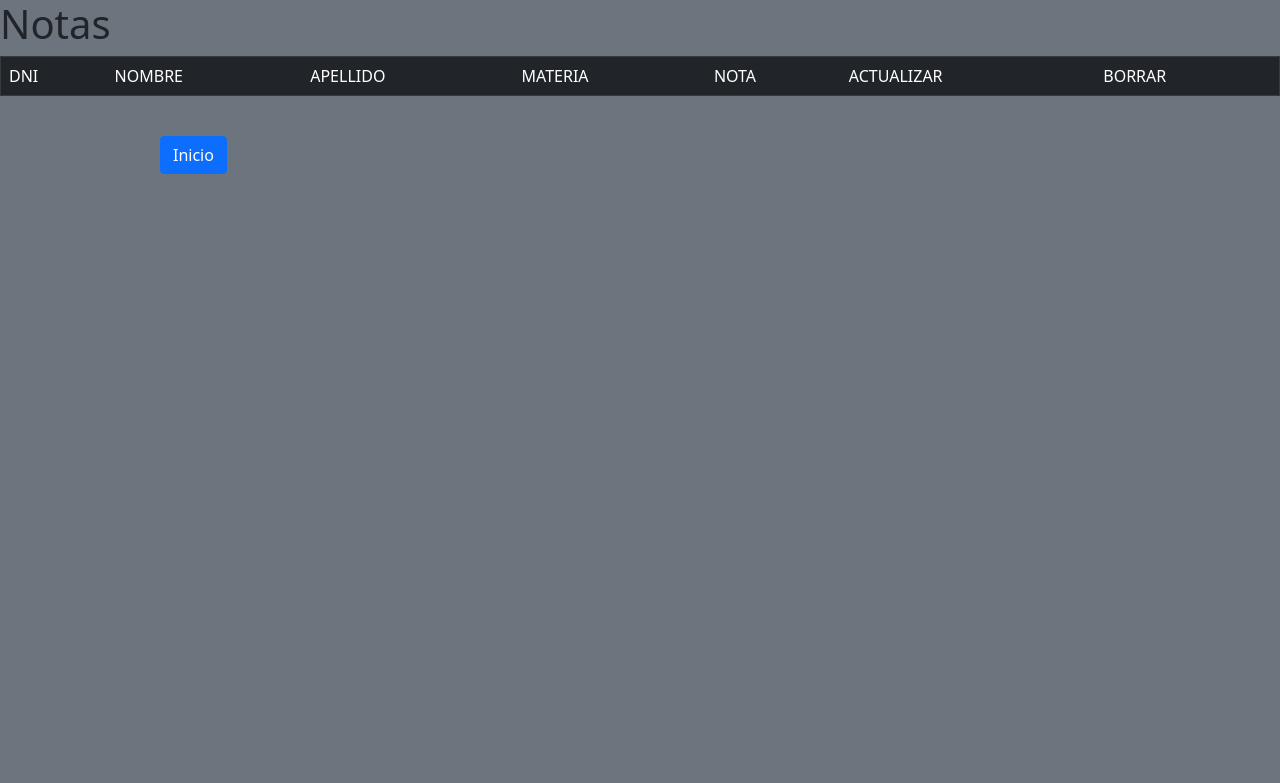
After one commit to DanielEdgardoSoloa/alumno, a PHP site: page /notas.php in a window 1280 px wide. The commit adds this page. Shown: the top 783 px of the page. Run offline with PHP 8.4, Linux system fonts and the light colour scheme; data comes from the database, SQL or seed files in the repository; some libraries are stand-ins or nearby versions.

Commit message:
Agrega páginas tablaProfesores.php y notas.php, con estructura básica.

```diff
--- /dev/null
+++ b/notas.php
@@ -0,0 +1,75 @@
+<html>
+    <head>
+       <meta charset="UTF-8">
+       <title>Notas</title>
+       <style>
+            .p1{
+               padding-left: 67px;
+            }
+            .p2{
+               padding-left: 32px;
+            }
+            .p3{
+               padding-left: 23px;
+            }
+            .p4{
+                padding-left: 100px;
+            }
+            .negrita{
+                color:#FF3333;
+                font-size: 25px;
+            }
+            spam{
+                margin-left: 160px;
+            }
+       </style>
+       <link href="https://cdn.jsdelivr.net/npm/bootstrap@5.1.3/dist/css/bootstrap.min.css" rel="stylesheet" integrity="sha384-1BmE4kWBq78iYhFldvKuhfTAU6auU8tT94WrHftjDbrCEXSU1oBoqyl2QvZ6jIW3" crossorigin="anonymous">
+       <script src="https://cdn.jsdelivr.net/npm/bootstrap@5.1.3/dist/js/bootstrap.bundle.min.js" integrity="sha384-ka7Sk0Gln4gmtz2MlQnikT1wXgYsOg+OMhuP+IlRH9sENBO0LRn5q+8nbTov4+1p" crossorigin="anonymous"></script>
+       <script src="https://cdn.jsdelivr.net/npm/@popperjs/core@2.10.2/dist/umd/popper.min.js" integrity="sha384-7+zCNj/IqJ95wo16oMtfsKbZ9ccEh31eOz1HGyDuCQ6wgnyJNSYdrPa03rtR1zdB" crossorigin="anonymous"></script>
+       <script src="https://cdn.jsdelivr.net/npm/bootstrap@5.1.3/dist/js/bootstrap.min.js" integrity="sha384-QJHtvGhmr9XOIpI6YVutG+2QOK9T+ZnN4kzFN1RtK3zEFEIsxhlmWl5/YESvpZ13" crossorigin="anonymous"></script>
+    </head>
+    <body class="bg-secondary">
+        <!-- Bloque de Tabla Alumnos que se actualiza dinámicamente-->
+        <div class="notas">
+          <h1>Notas</h1>
+          <div class="opciones" class="tabla">
+            <table border="1" class="table table-dark">
+              <tr>
+                <td>DNI</td>
+                <td>NOMBRE</td>
+                <td>APELLIDO</td>
+                <td>MATERIA</td>
+                <td>NOTA</td>
+                <td>ACTUALIZAR</td>
+                <td>BORRAR</td>
+              </tr>
+              <!--
+              <?php
+                $conexion=mysqli_connect('localhost','root','','sga_Belgrano');
+                $sql='SELECT * FROM ALUMNOS';
+                $resultado= mysqli_query($conexion, $sql);
+                while($mostrar= mysqli_fetch_array($resultado)){
+              ?>
+              <tr>
+                <td><?php echo $mostrar[0]?></td>
+                <td><?php echo $mostrar[1]?></td>
+                <td><?php echo $mostrar[2]?></td>
+                <td ><a href="tablaAlumnos.php?accion=Actualizar&&id=<?php echo $mostrar[0]?>" class="modificar" name="Actualizar"> <img src="editar1.png"</a> </td>
+                <td ><a href="tablaAlumnos.php?accion=Borrar&&id=<?php echo $mostrar[0]?>" class="eliminar" name="Borrar"> <img src="eliminar1.png"</a></td>
+              </tr>
+              <?php
+              }
+              ?>
+              -->
+            </table>
+            <br/>
+            <form action="index.php" method="POST">
+               <spam>
+                 <input type="submit" class="btn btn-primary" name="volver" value="Inicio" class="enviar">
+               </spam>
+            </form>
+
+          </div>
+        </div>
+    </body>
+</html>
```
Also changed, not shown: index.php (+8 -0 lines), nbproject/private/private.xml (+6 -1 lines), tablaProfesores.php (added, +74 -0 lines).
